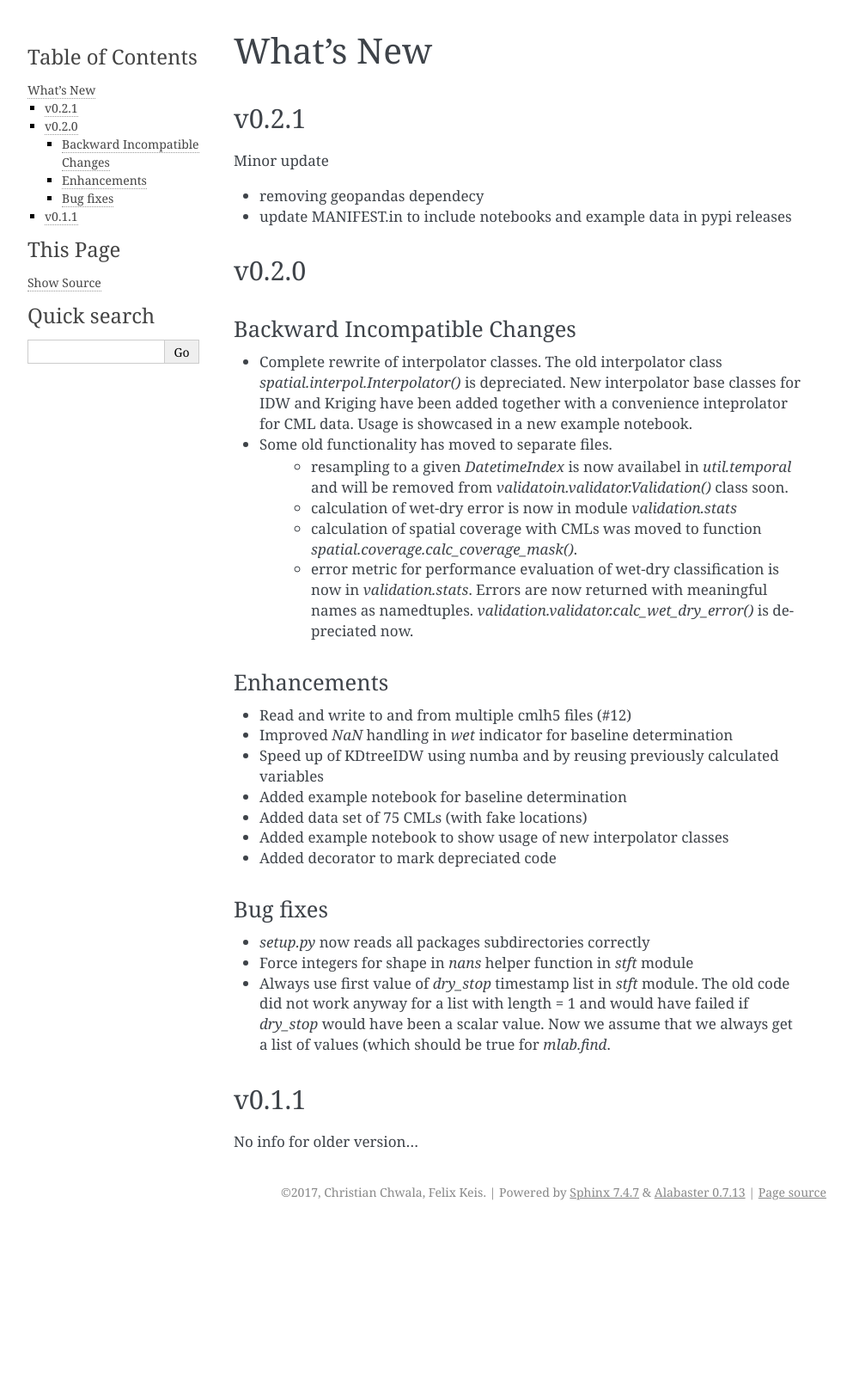
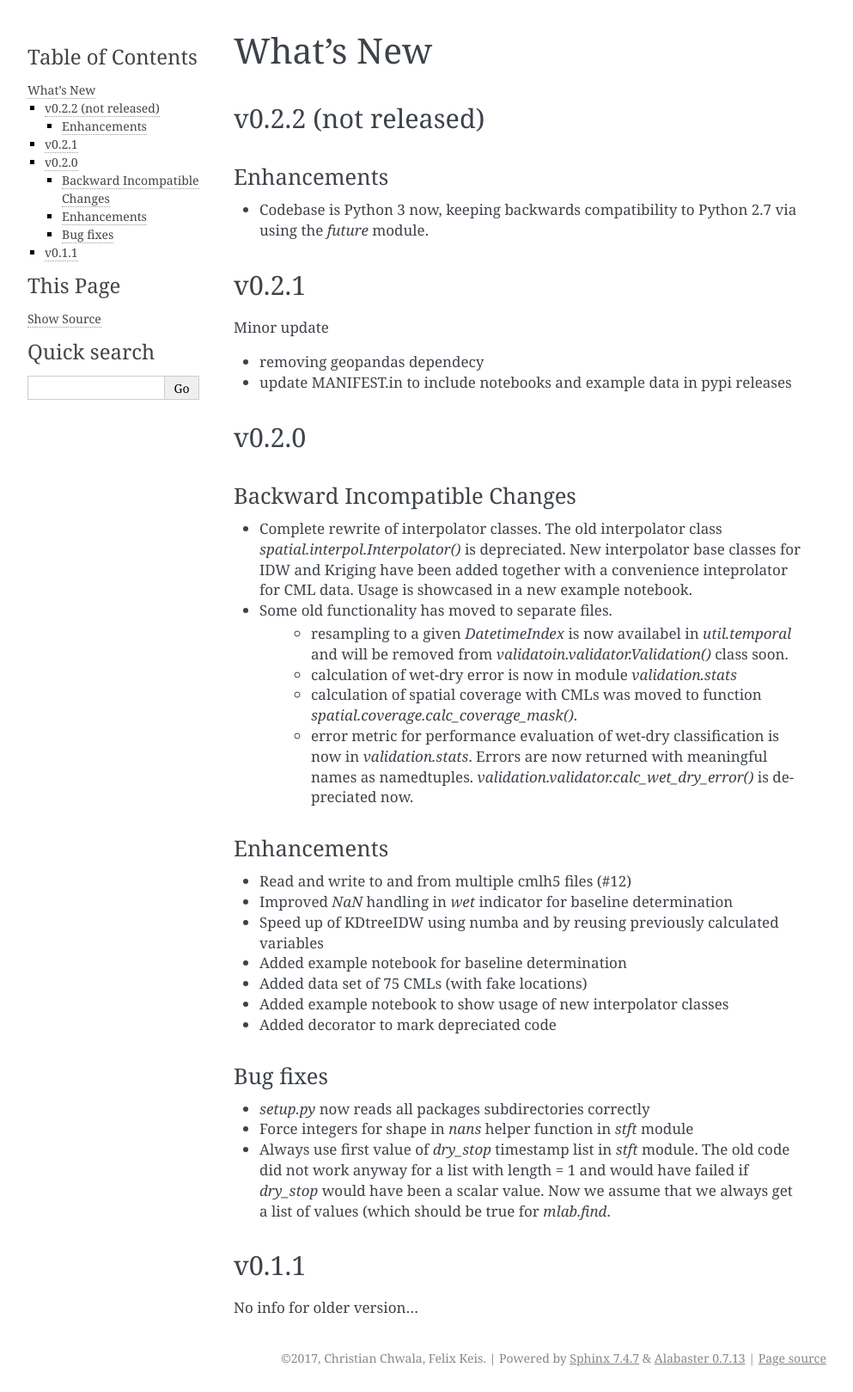
Before and after one commit to pycomlink/pycomlink, a Sphinx documentation site: the page built from docs/whats-new.rst, in a window 1280 px wide. Shown: the whole page at 86% size, without its empty margins (148-1141 px from the left). Built offline with Sphinx 7.4.7, drawn with Linux system fonts in a browser that asks for light colours; before the commit the page ends 1426 px from its top, so only the background shows below that.

Commit message:
Update `whats-news.rst`

```diff
--- a/docs/whats-new.rst
+++ b/docs/whats-new.rst
@@ -1,5 +1,15 @@
 What's New
 ==========
+
+v0.2.2 (not released)
+---------------------
+
+Enhancements
+~~~~~~~~~~~~
+
+* Codebase is Python 3 now, keeping backwards compatibility to Python 2.7
+  via using the `future` module.
+
 
 v0.2.1
 ------
```
